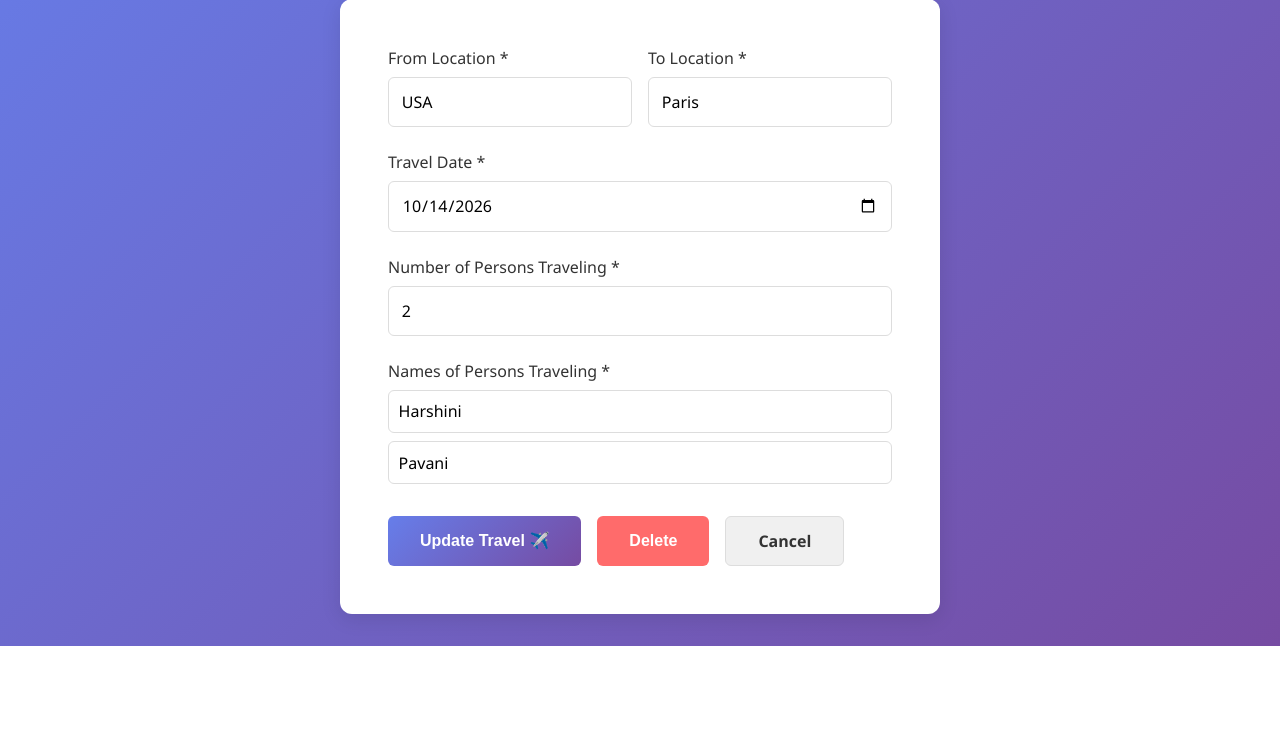
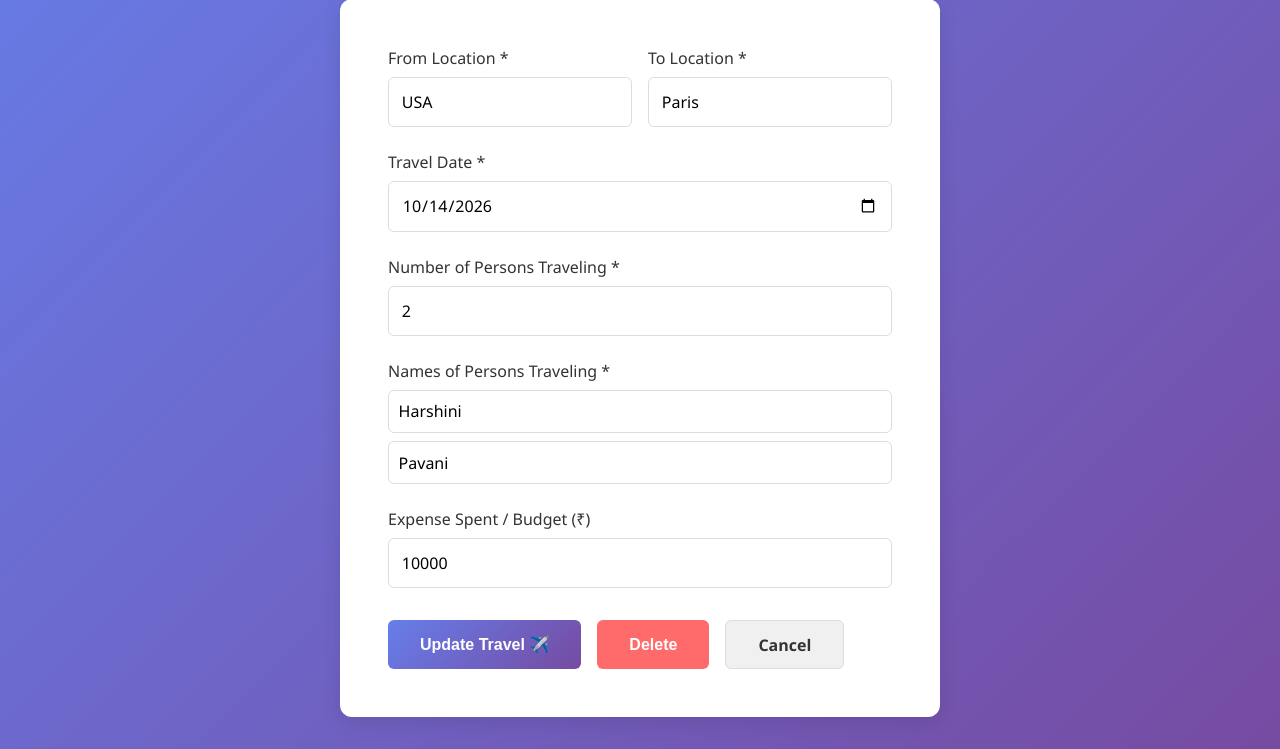
Before and after one commit to VaisaliPatchigolla/Booking_Tracker, a Flask app: page /edit/1 in a window 1280 px wide. Shown: the part 191-940 px from the top of the page. Before the commit the page ends 837 px from the top, so only its background shows below. Run offline with Flask 3, Linux system fonts and the light colour scheme; data comes from the database, SQL or seed files in the repository; both versions use the stored data as it was after the commit.

Commit message:
Update Budget as Expenses spent/Budget

```diff
--- a/static/js/script.js
+++ b/static/js/script.js
@@ -72,8 +72,8 @@ async function loadStats() {
                     <div class="stat-value">${stats.total_trips}</div>
                 </div>
                 <div class="stat-card">
-                    <div class="stat-label">Total Budget</div>
-                    <div class="stat-value">$${stats.total_budget.toFixed(2)}</div>
+                    <div class="stat-label">Total Expense Spent / Budget</div>
+                    <div class="stat-value">₹${stats.total_budget.toFixed(2)}</div>
                 </div>
             `;
         }
@@ -152,8 +152,8 @@ function createTravelCard(travel) {
                     <span class="info-value">${travel.number_of_persons}</span>
                 </div>
                 ${travel.budget > 0 ? `<div class="info-item">
-                    <span class="info-label">💰 Budget:</span>
-                    <span class="info-value">$${travel.budget.toFixed(2)}</span>
+                    <span class="info-label">💰 Expense Spent / Budget:</span>
+                    <span class="info-value">₹${travel.budget.toFixed(2)}</span>
                 </div>` : ''}
             </div>
             <div class="travel-names">
@@ -378,6 +378,7 @@ async function initEditForm(travelId) {
         document.getElementById('to-location').value = travel.to_location;
         document.getElementById('travel-date').value = travel.travel_date;
         document.getElementById('number-of-persons').value = travel.number_of_persons;
+        document.getElementById('budget').value = travel.budget || 0;
 
         // Generate person name fields and populate them
         generatePersonNameFields();
@@ -428,6 +429,7 @@ async function updateTravel(travelId) {
         const toLocation = document.getElementById('to-location').value.trim();
         const travelDate = document.getElementById('travel-date').value;
         const numberOfPersons = parseInt(document.getElementById('number-of-persons').value);
+        const budget = parseFloat(document.getElementById('budget').value) || 0;
         const status = calculateStatus(travelDate);
 
         // Get person names
@@ -463,6 +465,7 @@ async function updateTravel(travelId) {
                 travel_date: travelDate,
                 number_of_persons: numberOfPersons,
                 person_names: personNames,
+                budget: budget,
                 status: status
             })
         });
--- a/templates/dashboard.html
+++ b/templates/dashboard.html
@@ -50,7 +50,7 @@
                                     <option value="travel-date">Travel Date</option>
                                     <option value="from-location">From Location</option>
                                     <option value="to-location">To Location</option>
-                                    <option value="budget">Budget</option>
+                                    <option value="budget">Expense Spent / Budget</option>
                                     <option value="created_at">Recently Added</option>
                                 </select>
                             </div>
--- a/templates/edit.html
+++ b/templates/edit.html
@@ -52,6 +52,11 @@
                     </div>
                 </div>
 
+                <div class="form-group">
+                    <label for="budget">Expense Spent / Budget (₹)</label>
+                    <input type="number" id="budget" name="budget" placeholder="e.g., 5000" step="0.01" min="0">
+                </div>
+
                 <div class="btn-group">
                     <button type="submit" class="btn btn-primary">Update Travel ✈️</button>
                     <button type="button" id="delete-btn" class="btn btn-danger">Delete</button>
--- a/templates/index.html
+++ b/templates/index.html
@@ -53,7 +53,7 @@
                 </div>
 
                 <div class="form-group">
-                    <label for="budget">Budget ($)</label>
+                    <label for="budget">Expense Spent / Budget (₹)</label>
                     <input type="number" id="budget" name="budget" placeholder="e.g., 5000" step="0.01" min="0">
                 </div>
 
```
Also changed, not shown: database.db.
